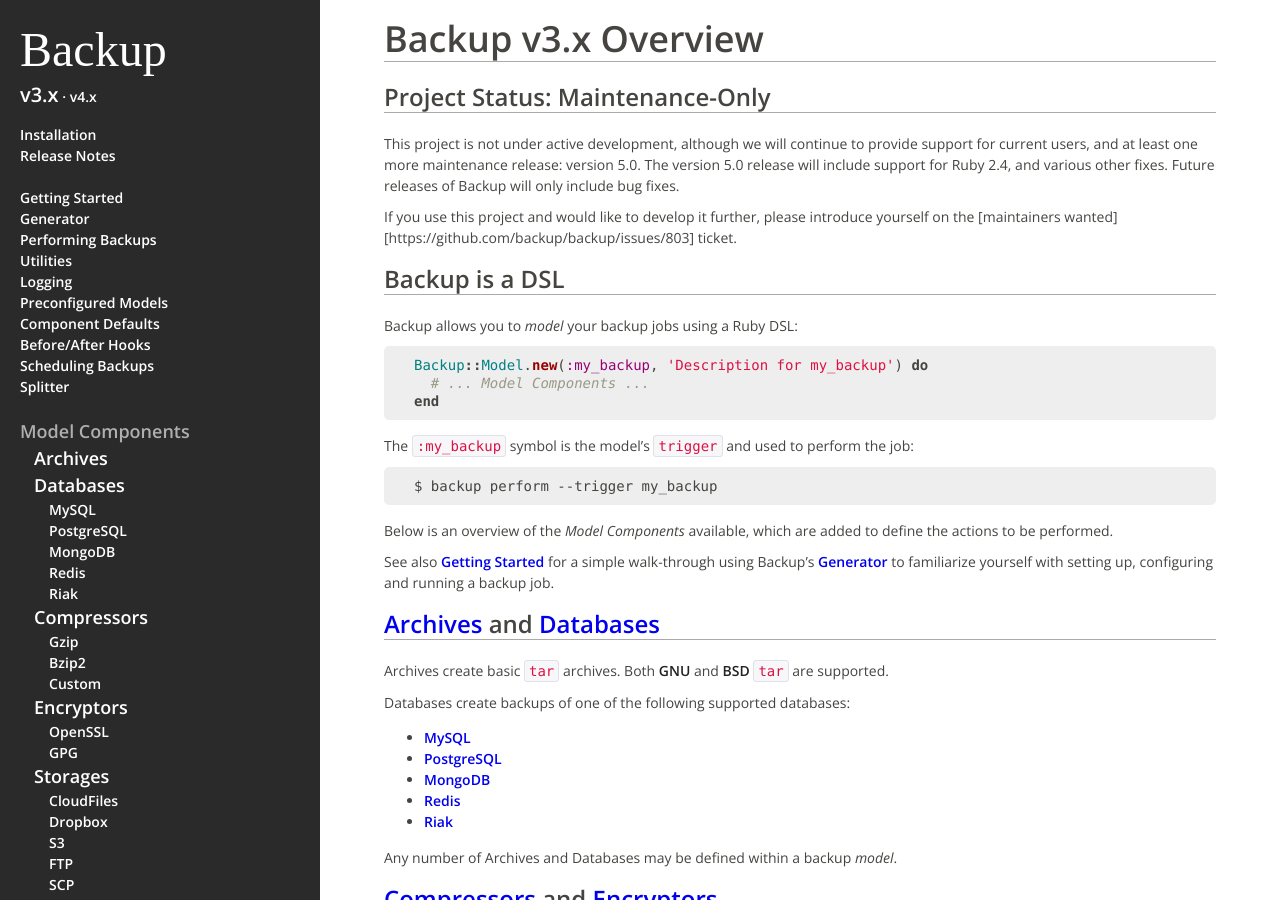
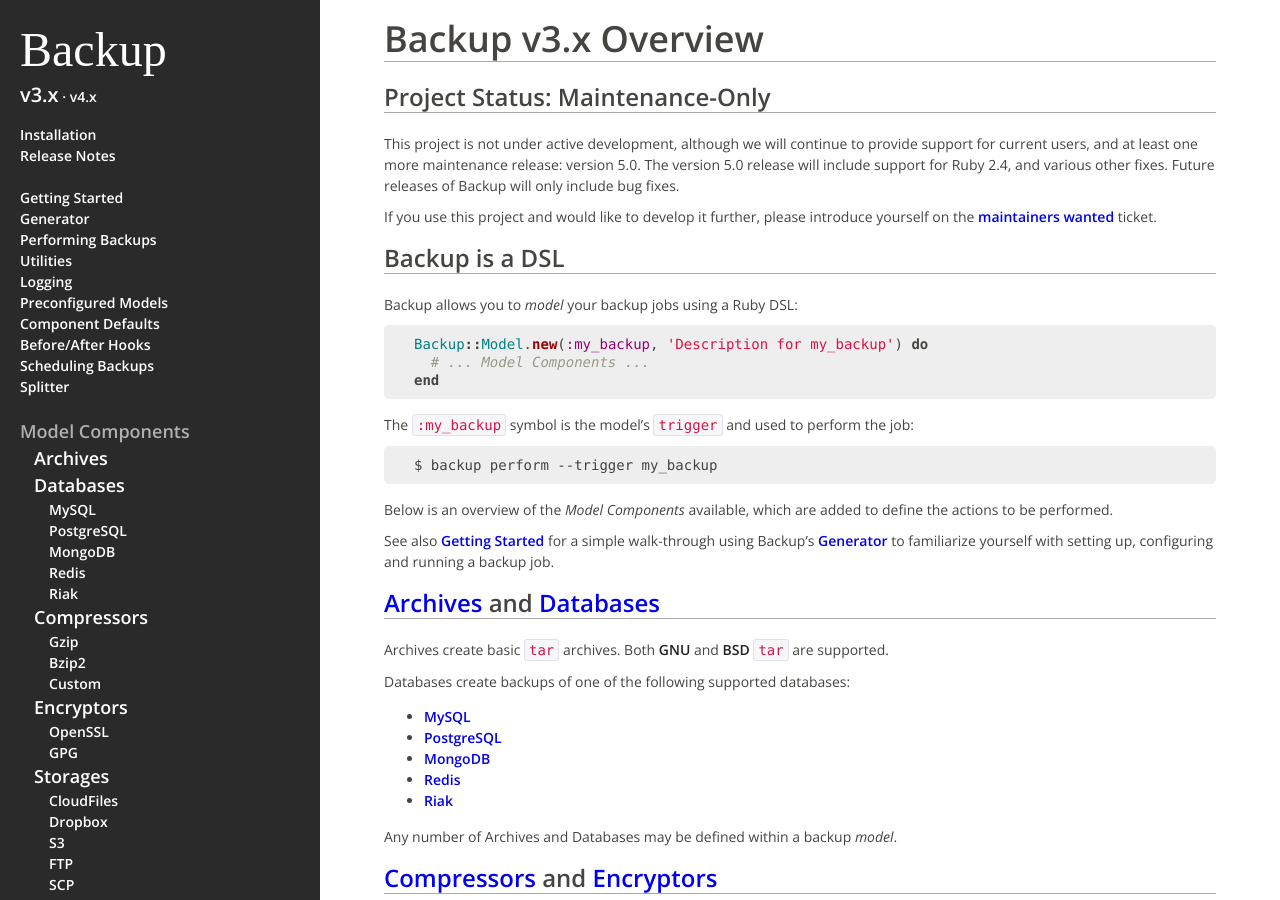
Before and after one commit to backup/backup, a Jekyll site: the page built from v3/index.md, in a window 1280 px wide and 900 px high. Built offline with Jekyll 4.4.1, drawn with Linux system fonts in a browser that asks for light colours; some web fonts are replaced.

Commit message:
Fix link in status notice on Website, GH #879

```diff
--- a/v3/index.md
+++ b/v3/index.md
@@ -11,7 +11,7 @@ Project Status: Maintenance-Only
 
 This project is not under active development, although we will continue to provide support for current users, and at least one more maintenance release: version 5.0. The version 5.0 release will include support for Ruby 2.4, and various other fixes. Future releases of Backup will only include bug fixes.
 
-If you use this project and would like to develop it further, please introduce yourself on the [maintainers wanted][https://github.com/backup/backup/issues/803] ticket.
+If you use this project and would like to develop it further, please introduce yourself on the [maintainers wanted](https://github.com/backup/backup/issues/803) ticket.
 
 Backup is a DSL
 ---------------
```
Also changed, not shown: v4/index.md (+1 -1 lines).
